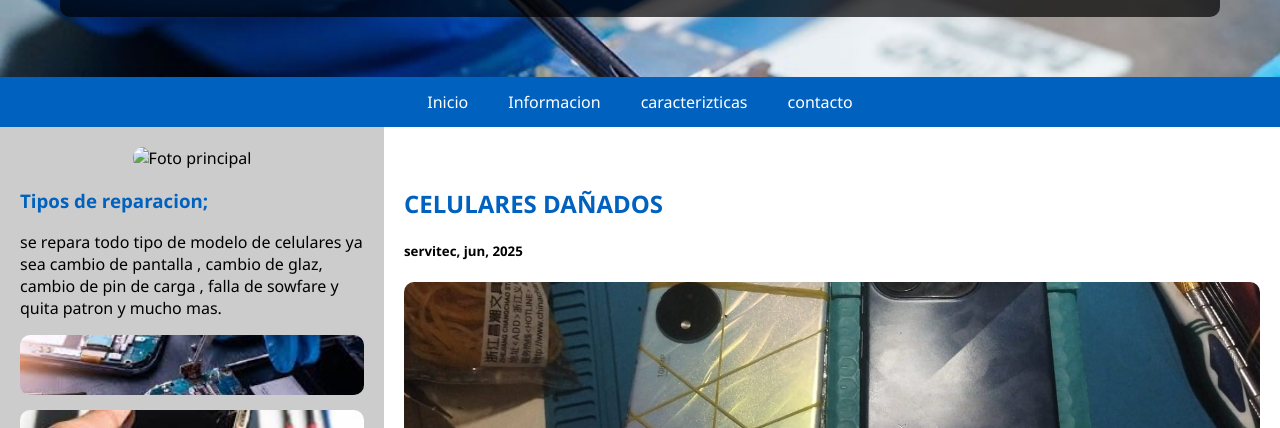
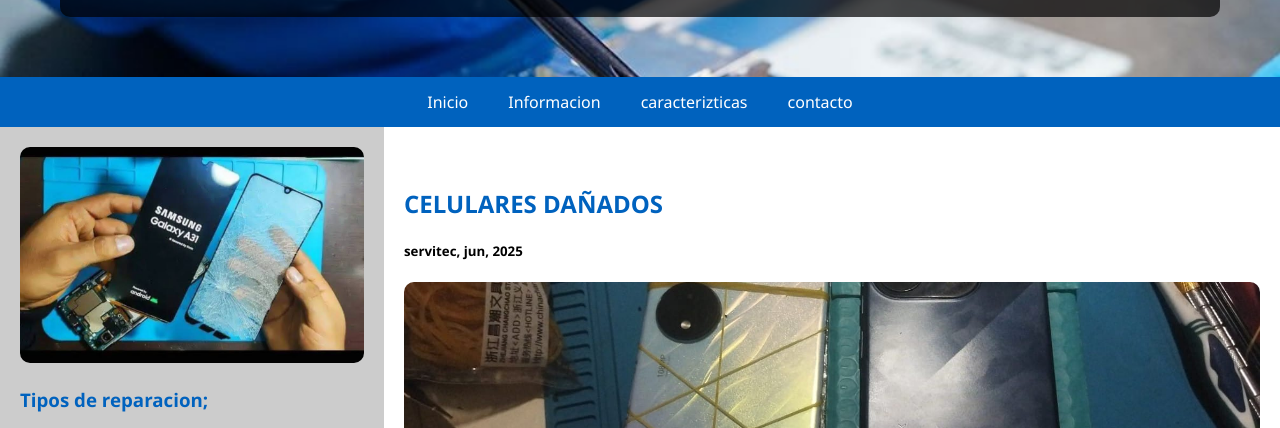
Before and after one commit to DeividAduviri/servitec.github.oi, a plain HTML site: page index.html in a window 1280 px wide. Shown: the part 331-759 px from the top of the page. Drawn offline with Linux system fonts and the light colour scheme; the site is published under a folder, as on GitHub Pages, so addresses that start at the root find nothing.

Commit message:
Add files via upload

```diff
--- a/index.html
+++ b/index.html
@@ -31,7 +31,7 @@
             <div class="flip-card">
                 <div class="flip-card-inner">
                     <div class="flip-card-front">
-                        <img src="/img/imagen1.jpeg" alt="Foto principal" style="width: 100%;">
+                        <img src="img/imagen1.jpeg" alt="Foto principal" style="width: 100%;">
                     </div>
                     <div class="flip-card-black">
                          <h2>Tienda Servitec</h2>
```
